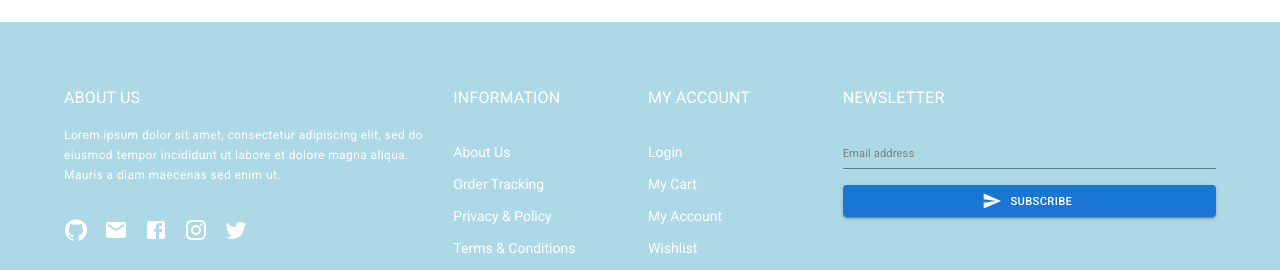
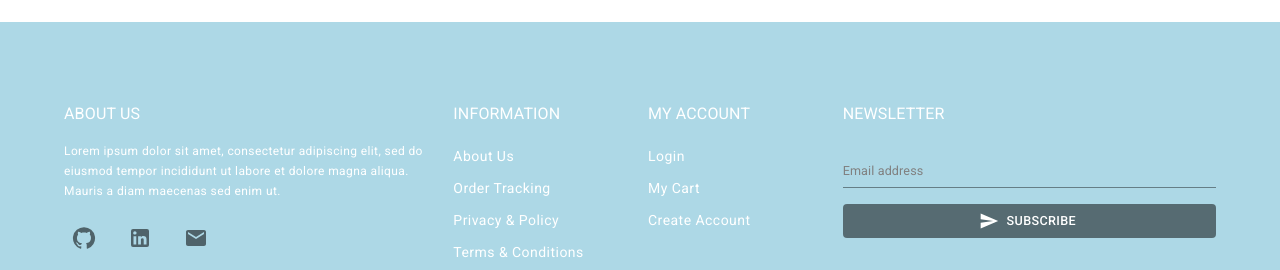
Before and after one commit to hongyuanloo/jojo-shopping-website, a React (Create React App) app: page / in a window 1280 px wide. Shown: the part 682-952 px from the top of the page. Built offline with nearby package versions, Linux system fonts and the light colour scheme; no server answers.

Commit message:
refactor footer, move footer to bottom of Cart Page when no item

```diff
--- a/src/components/CartContainer/CartBody.jsx
+++ b/src/components/CartContainer/CartBody.jsx
@@ -49,7 +49,7 @@ export default function CartBody() {
       {cart.totalQuantity === 0 ? (
         ""
       ) : (
-        <Box textAlign="right" px={4}>
+        <Box textAlign="right" px={4} pb={3}>
           <CartButtons>CHECKOUT</CartButtons>
         </Box>
       )}
--- a/src/components/CartContainer/index.jsx
+++ b/src/components/CartContainer/index.jsx
@@ -1,11 +1,23 @@
 import CartHeader from "./CartHeader";
 import CartBody from "./CartBody";
+import Footer from "../footer";
+import { Box } from "@mui/material";
+import { useContext } from "react";
+import { CartContext } from "../../context/CartContext";
 
 export default function CartContainer() {
+  const { cart } = useContext(CartContext);
+
   return (
-    <>
+    <Box postion="relative">
       <CartHeader />
       <CartBody />
-    </>
+      <Box
+        position="absolute"
+        {...(cart.totalQuantity === 0 ? { bottom: "0" } : "")}
+      >
+        <Footer />
+      </Box>
+    </Box>
   );
 }
--- a/src/components/footer/index.js
+++ /dev/null
@@ -1,112 +0,0 @@
-import {
-  Box,
-  Grid,
-  List,
-  ListItemText,
-  Stack,
-  Typography,
-  TextField,
-  Button,
-} from "@mui/material";
-import { FooterContainer, FooterTitle } from "../../styles/footer";
-import FacebookIcon from "@mui/icons-material/Facebook";
-import InstagramIcon from "@mui/icons-material/Instagram";
-import TwitterIcon from "@mui/icons-material/Twitter";
-import GitHubIcon from "@mui/icons-material/GitHub";
-import EmailIcon from "@mui/icons-material/Email";
-import SendIcon from "@mui/icons-material/Send";
-
-export default function Footer() {
-  return (
-    <FooterContainer>
-      <Grid container spacing={2} justifyContent="center">
-        <Grid item sm={6} md={4}>
-          <FooterTitle variant="body1">About Us</FooterTitle>
-          <Typography variant="caption">
-            Lorem ipsum dolor sit amet, consectetur adipiscing elit, sed do
-            eiusmod tempor incididunt ut labore et dolore magna aliqua. Mauris a
-            diam maecenas sed enim ut.
-          </Typography>
-          <Box sx={{ mt: 4, display: "flex", gap: 2 }}>
-            <GitHubIcon />
-            <EmailIcon />
-            <FacebookIcon />
-            <InstagramIcon />
-            <TwitterIcon />
-          </Box>
-        </Grid>
-        <Grid item sm={6} md={2}>
-          <FooterTitle variant="body1">Information</FooterTitle>
-          <List>
-            <ListItemText>
-              <Typography lineHeight={2} variant="caption2">
-                About Us
-              </Typography>
-            </ListItemText>
-            <ListItemText>
-              <Typography lineHeight={2} variant="caption2">
-                Order Tracking
-              </Typography>
-            </ListItemText>
-            <ListItemText>
-              <Typography lineHeight={2} variant="caption2">
-                Privacy &amp; Policy
-              </Typography>
-            </ListItemText>
-            <ListItemText>
-              <Typography lineHeight={2} variant="caption2">
-                Terms &amp; Conditions
-              </Typography>
-            </ListItemText>
-          </List>
-        </Grid>
-        <Grid item sm={6} md={2}>
-          <FooterTitle variant="body1">my account</FooterTitle>
-          <List>
-            <ListItemText>
-              <Typography lineHeight={2} variant="caption2">
-                Login
-              </Typography>
-            </ListItemText>
-            <ListItemText>
-              <Typography lineHeight={2} variant="caption2">
-                My Cart
-              </Typography>
-            </ListItemText>
-            <ListItemText>
-              <Typography lineHeight={2} variant="caption2">
-                My Account
-              </Typography>
-            </ListItemText>
-            <ListItemText>
-              <Typography lineHeight={2} variant="caption2">
-                Wishlist
-              </Typography>
-            </ListItemText>
-          </List>
-        </Grid>
-        <Grid item sm={6} md={4}>
-          <FooterTitle variant="body1">newsletter</FooterTitle>
-          <Stack>
-            <TextField
-              color="primary"
-              label="Email address"
-              variant="standard"
-              sx={{
-                ".MuiInputLabel-root": { fontSize: "0.8em", color: "grey" },
-                ".MuiInputBase-input": { fontSize: "0.8em" },
-              }}
-            ></TextField>
-            <Button
-              startIcon={<SendIcon sx={{ color: "white" }} />}
-              sx={{ mt: 2, mb: 4, fontSize: "0.8em" }}
-              variant="contained"
-            >
-              Subscribe
-            </Button>
-          </Stack>
-        </Grid>
-      </Grid>
-    </FooterContainer>
-  );
-}
--- /dev/null
+++ b/src/components/footer/index.jsx
@@ -0,0 +1,122 @@
+import {
+  FooterContainer,
+  FooterLink,
+  FooterText,
+  FooterTitle,
+  GridItemContainer,
+  ListContainer,
+  SubscribeButton,
+} from "../../styles/footer";
+import {
+  Box,
+  Grid,
+  ListItemText,
+  Stack,
+  Typography,
+  TextField,
+  IconButton,
+  Tooltip,
+} from "@mui/material";
+import GitHubIcon from "@mui/icons-material/GitHub";
+import EmailIcon from "@mui/icons-material/Email";
+import SendIcon from "@mui/icons-material/Send";
+import LinkedInIcon from "@mui/icons-material/LinkedIn";
+
+export default function Footer() {
+  return (
+    <FooterContainer>
+      <Grid container spacing={2} justifyContent="center">
+        <Grid item sm={6} md={4}>
+          <FooterTitle>About Us</FooterTitle>
+          <Typography variant="caption" component="p">
+            Lorem ipsum dolor sit amet, consectetur adipiscing elit, sed do
+            eiusmod tempor incididunt ut labore et dolore magna aliqua. Mauris a
+            diam maecenas sed enim ut.
+          </Typography>
+          <Box sx={{ my: 2, display: "flex", gap: 2 }}>
+            <IconButton
+              aria-label="GitHub Icon"
+              href="https://github.com/hongyuanloo/shopping-website"
+            >
+              <GitHubIcon href="www.google.com" />
+            </IconButton>
+            <IconButton
+              aria-label="LinkedIn Icon"
+              href="https://www.linkedin.com/in/hong-yuan-loo-815944a2/"
+            >
+              <LinkedInIcon />
+            </IconButton>
+            <Tooltip title="loohongyuan5505@hotmail.com">
+              <IconButton>
+                <EmailIcon />
+              </IconButton>
+            </Tooltip>
+          </Box>
+        </Grid>
+
+        <GridItemContainer item sm={6} md={2}>
+          <FooterTitle>Information</FooterTitle>
+          <ListContainer sx={{ padding: 0 }}>
+            <ListItemText>
+              <FooterText> About Us</FooterText>
+            </ListItemText>
+
+            <ListItemText>
+              <FooterText> Order Tracking</FooterText>
+            </ListItemText>
+
+            <ListItemText>
+              <FooterText> Privacy &amp; Policy</FooterText>
+            </ListItemText>
+
+            <ListItemText>
+              <FooterText> Terms &amp; Conditions</FooterText>
+            </ListItemText>
+          </ListContainer>
+        </GridItemContainer>
+
+        <GridItemContainer item sm={6} md={2}>
+          <FooterTitle>my account</FooterTitle>
+          <ListContainer>
+            <ListItemText>
+              <FooterLink to="/login">
+                <FooterText>Login</FooterText>
+              </FooterLink>
+            </ListItemText>
+            <ListItemText>
+              <FooterLink to="/cart">
+                <FooterText>My Cart</FooterText>
+              </FooterLink>
+            </ListItemText>
+            <ListItemText>
+              <FooterLink to="/createAccount">
+                <FooterText>Create Account</FooterText>
+              </FooterLink>
+            </ListItemText>
+          </ListContainer>
+        </GridItemContainer>
+
+        <GridItemContainer item sm={6} md={4}>
+          <FooterTitle>newsletter</FooterTitle>
+          <Stack>
+            <TextField
+              color="primary"
+              label="Email address"
+              variant="standard"
+              sx={{
+                ".MuiInputLabel-root": { fontSize: "0.9em", color: "grey" },
+                ".MuiInputBase-input": { fontSize: "0.9em" },
+              }}
+            ></TextField>
+            <SubscribeButton
+              startIcon={<SendIcon sx={{ color: "white" }} />}
+              sx={{ my: 2, fontSize: "0.9em" }}
+            >
+              Subscribe
+            </SubscribeButton>
+          </Stack>
+        </GridItemContainer>
+      </Grid>
+    </FooterContainer>
+  );
+}
--- a/src/styles/footer/index.js
+++ /dev/null
@@ -1,14 +0,0 @@
-import { Box, styled, Typography } from "@mui/material";
-
-export const FooterContainer = styled(Box)(({ theme }) => ({
-  fontSize: "14px",
-  padding: "64px",
-  background: "lightblue",
-  color: "white",
-  [theme.breakpoints.down("md")]: { fontSize: "12px", padding: "64px 32px" },
-}));
-
-export const FooterTitle = styled(Typography)(() => ({
-  textTransform: "uppercase",
-  marginBottom: "1em",
-}));
--- /dev/null
+++ b/src/styles/footer/index.jsx
@@ -0,0 +1,53 @@
+import { Link } from "react-router-dom";
+import { Box, List, styled, Typography, Grid, Button } from "@mui/material";
+import { Colors } from "../theme";
+
+export const FooterContainer = styled(Box)(({ theme }) => ({
+  fontSize: "14px",
+  padding: "64px",
+  background: "lightblue",
+  color: "white",
+  [theme.breakpoints.down("md")]: { fontSize: "12px", padding: "64px 32px" },
+}));
+
+export const FooterTitle = styled(Typography)(() => ({
+  textTransform: "uppercase",
+  fontWeight: 400,
+  fontSize: "1rem",
+  lineHeight: 1.5,
+  margin: "1em 0",
+}));
+
+export const FooterLink = styled(Link)({
+  textDecoration: "none",
+  color: "white",
+});
+
+export const FooterText = styled(Typography)({
+  fontWeight: 400,
+  fontSize: "0.875rem",
+  lineHeight: 2,
+  letterSpacing: "0.033em",
+  color: "white",
+});
+
+export const ListContainer = styled(List)({
+  padding: 0,
+});
+
+export const GridItemContainer = styled(Grid)({
+  textAlign: { sm: "left", xs: "center" },
+});
+
+export const SubscribeButton = styled(Button)(() => ({
+  textTransform: "uppercase",
+  fontSize: 13,
+  padding: "6px 12px",
+  lineHeight: 1.75,
+  backgroundColor: Colors.standardButton.backgroundColor,
+  color: Colors.standardButton.color,
+
+  "&:hover": {
+    backgroundColor: Colors.standardButton.hover.backgroundColor,
+  },
+}));
```
